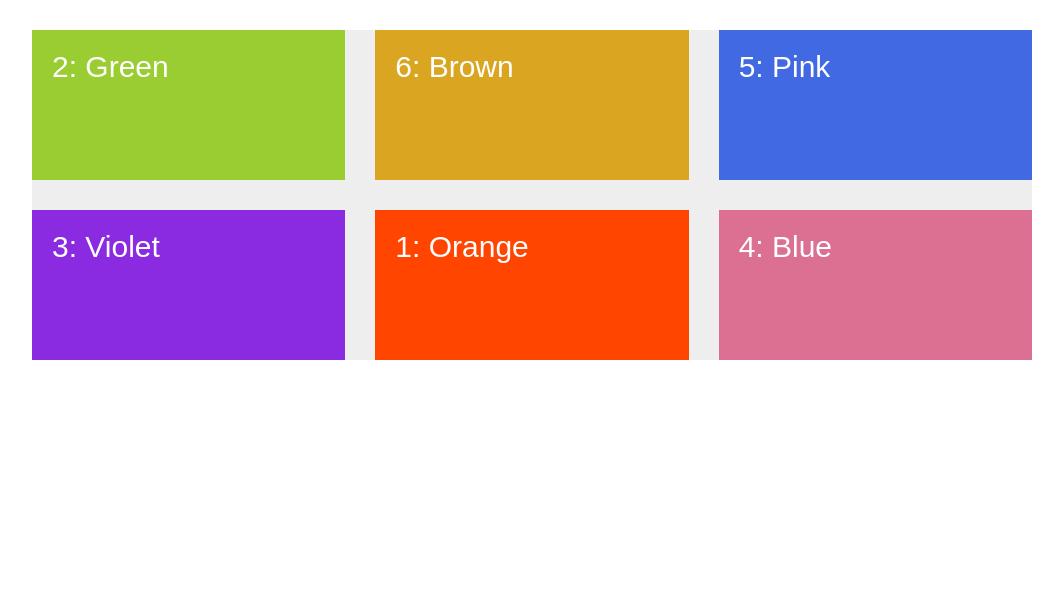
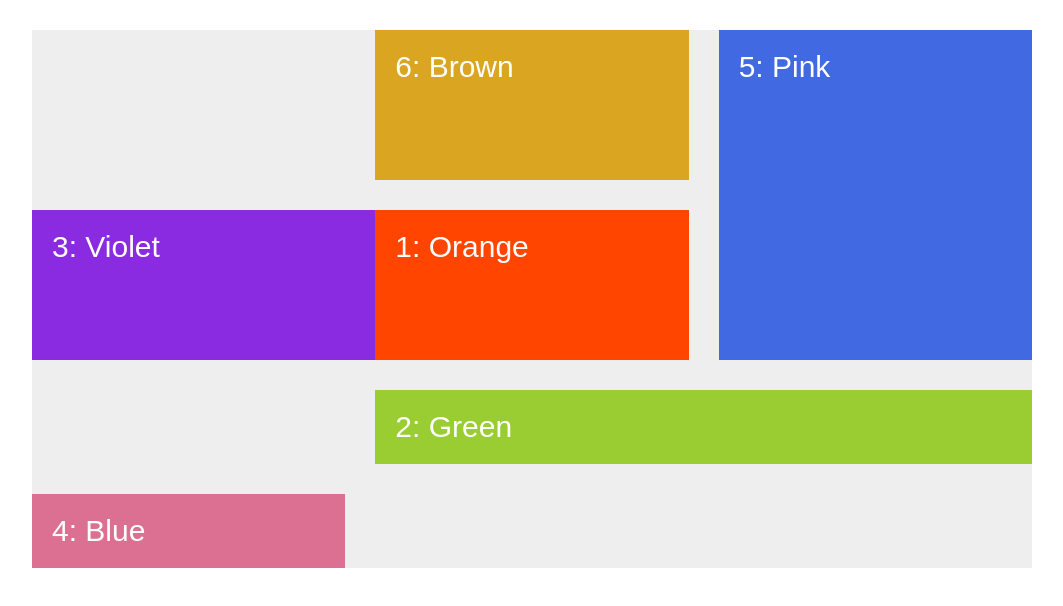
Before and after one commit to matheusalxds/example-css-grid, a website: page index.html in a window 1280 px wide. Shown: the whole page, without its empty margins (108-1171 px from the left). Drawn offline with Linux system fonts and the light colour scheme.

Commit message:
Working with span

```diff
--- a/sass/main.scss
+++ b/sass/main.scss
@@ -50,14 +50,28 @@
   //      start / end
     grid-row: 2 / 3;
     grid-column: 2 / 3;
+    // after set the 5rd cell
+    // with:
+    //    grid-row: 1 / 2;
+    //    grid-column: 3 / 4;
+    // this cell got hidden!
+    // To be visibly, we need to set z-index to appear
+    z-index: 2;
   }
 
   &--2 {
     background-color: yellowgreen;
+    //grid-column: 2 / span 3;
+    // another way
+    // -1 = go until the end
+    // now we go from column line number 2 all the way until the end
+    grid-column: 2 / -1 ;
   }
 
   &--3 {
     background-color: blueviolet;
+    grid-column: 1 / 3;
+    grid-row: 2 / 3;
   }
 
   &--4 {
@@ -66,7 +80,7 @@
 
   &--5 {
     background-color: royalblue;
-    grid-row: 1 / 2;
+    grid-row: 1 / 3;
     grid-column: 3 / 4;
   //  another way to positioning area
   //  grid-area: 1 / 3 / 2 / 4
```
Also changed, not shown: css/style.css.
